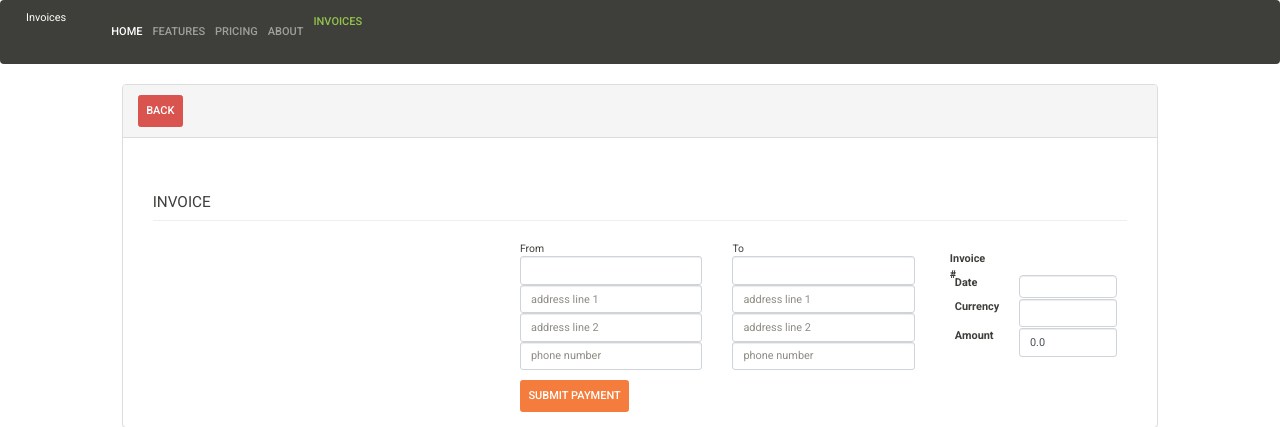
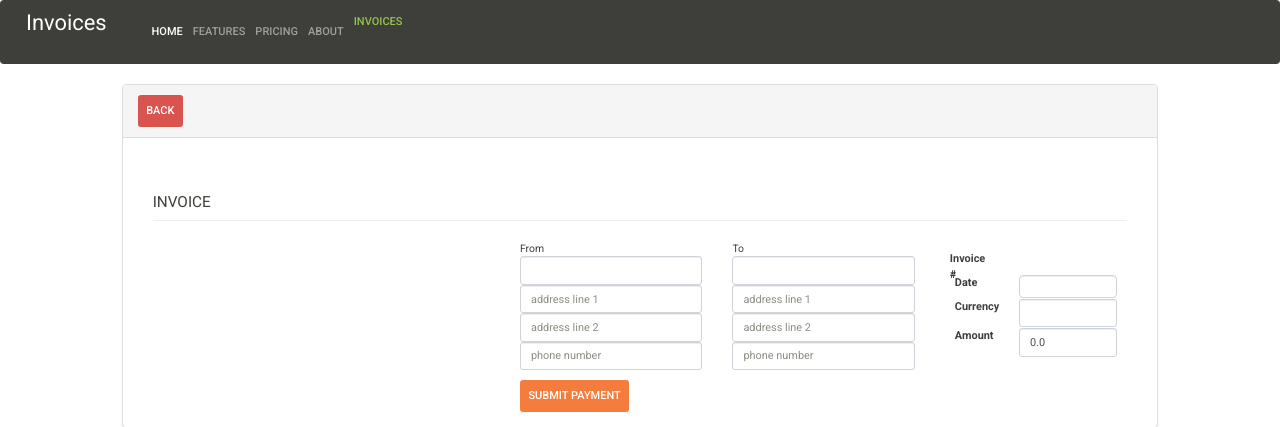
Before and after one commit to maya88en/Invoices, a Rails app: page /invoices/new in a window 1280 px wide. Shown: the top 427 px of the page. Run offline with Rails 7, Linux system fonts and the light colour scheme; style sheets or scripts are compiled from the project's sources; some libraries are stand-ins or nearby versions.

Commit message:
add styles

```diff
--- a/app/assets/javascripts/main.js
+++ b/app/assets/javascripts/main.js
@@ -1,6 +1,6 @@
 $(document).ready(function(){
 
 	$('.datepicker').datepicker({
-		format: 'YYYY-MM-DD'
+		format: 'yyyy-mm-dd'
     });
 });
--- a/app/views/invoices/index.html.erb
+++ b/app/views/invoices/index.html.erb
@@ -1,4 +1,5 @@
 
+<h3 class="Image float-right"> <%= image_tag("logo.jpg", :alt => "logo") %></h3>
 
 <p id="notice"><%= notice %></p>
 
--- a/app/views/layouts/application.html.erb
+++ b/app/views/layouts/application.html.erb
@@ -6,6 +6,7 @@
   <%= javascript_include_tag 'application' %>
   <%= csrf_meta_tags %>
 </head>
+
 <body>
     <nav class="navbar navbar-expand-lg navbar-dark bg-primary">
       <div class="container-fluid">
@@ -16,7 +17,7 @@
                     <span class="icon-bar"></span>
                     <span class="icon-bar"></span>
                 </button>
-                <a class="navbar-brand" href="#">Invoices</a>
+                <a class="navbar-brand font-weight-normal" href="#"><h1>Invoices</h1></a>
               </div>
 
 
@@ -47,4 +48,5 @@
       <%= yield %>
     </div>
 </body>
+
 </html>
```
